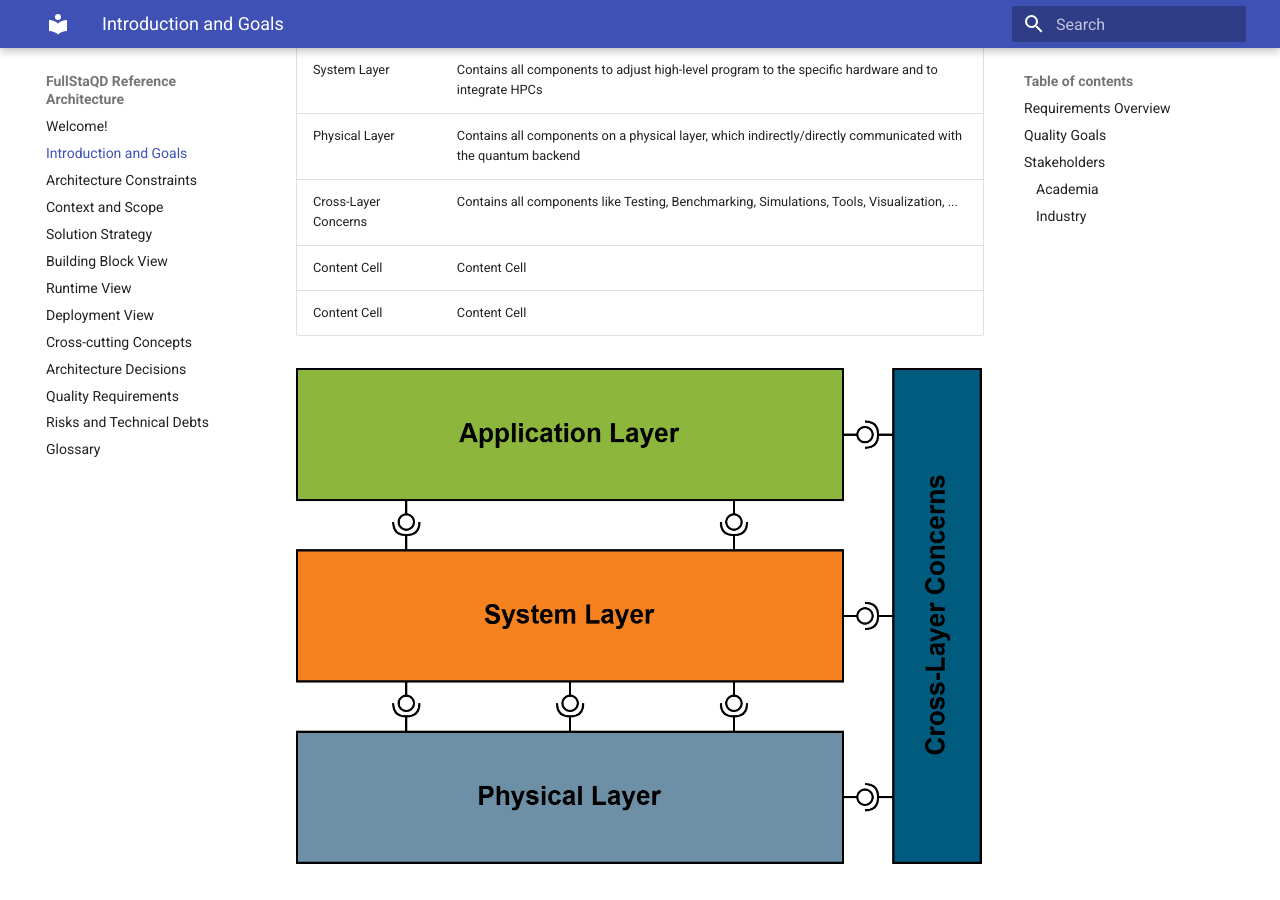
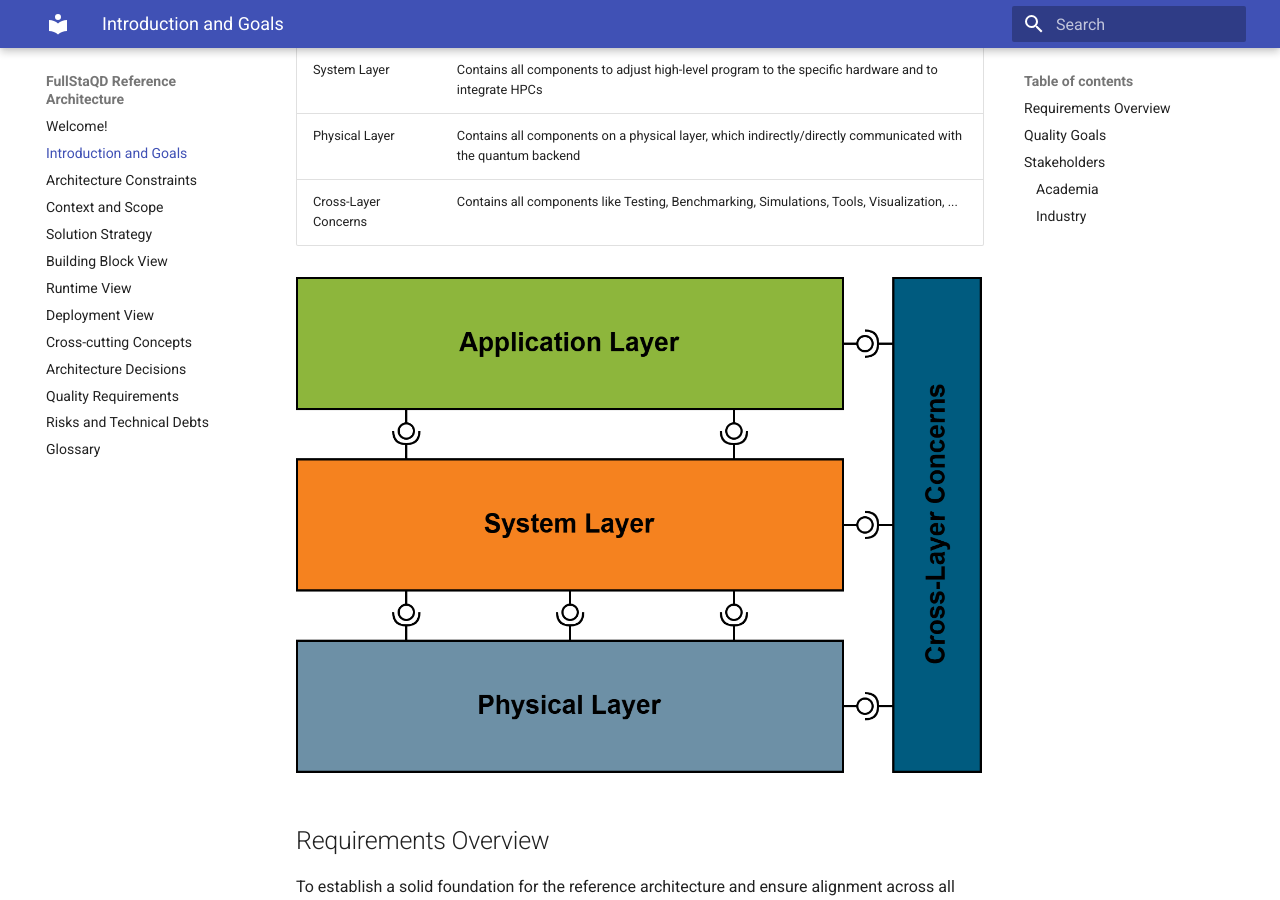
Before and after one commit to FullStaQD/architecture, an MkDocs documentation site: the page built from docs/01_introduction_and_goals.md, in a window 1280 px wide and 900 px high, scrolled down 435 px. Built offline with MkDocs 1.6.1 and Material for MkDocs 9.7.7, drawn with Linux system fonts in a browser that asks for light colours.

Commit message:
Update 01_introduction_and_goals.md
Signed-off-by: RinorKIT <tc4656@kit.edu>

```diff
--- a/docs/01_introduction_and_goals.md
+++ b/docs/01_introduction_and_goals.md
@@ -9,8 +9,6 @@ The reference architecture is divided into three layers and cross-layer concerns
 | System Layer  | Contains all components to adjust high-level program to the specific hardware and to integrate HPCs |
 | Physical Layer  | Contains all components on a physical layer, which indirectly/directly communicated with the quantum backend  |
 | Cross-Layer Concerns  | Contains all components like Testing, Benchmarking, Simulations, Tools, Visualization, ...  |
-| Content Cell  | Content Cell  |
-| Content Cell  | Content Cell  |
 
 ![](./images/Reference-Architecture-Introduction.png)
 
```
